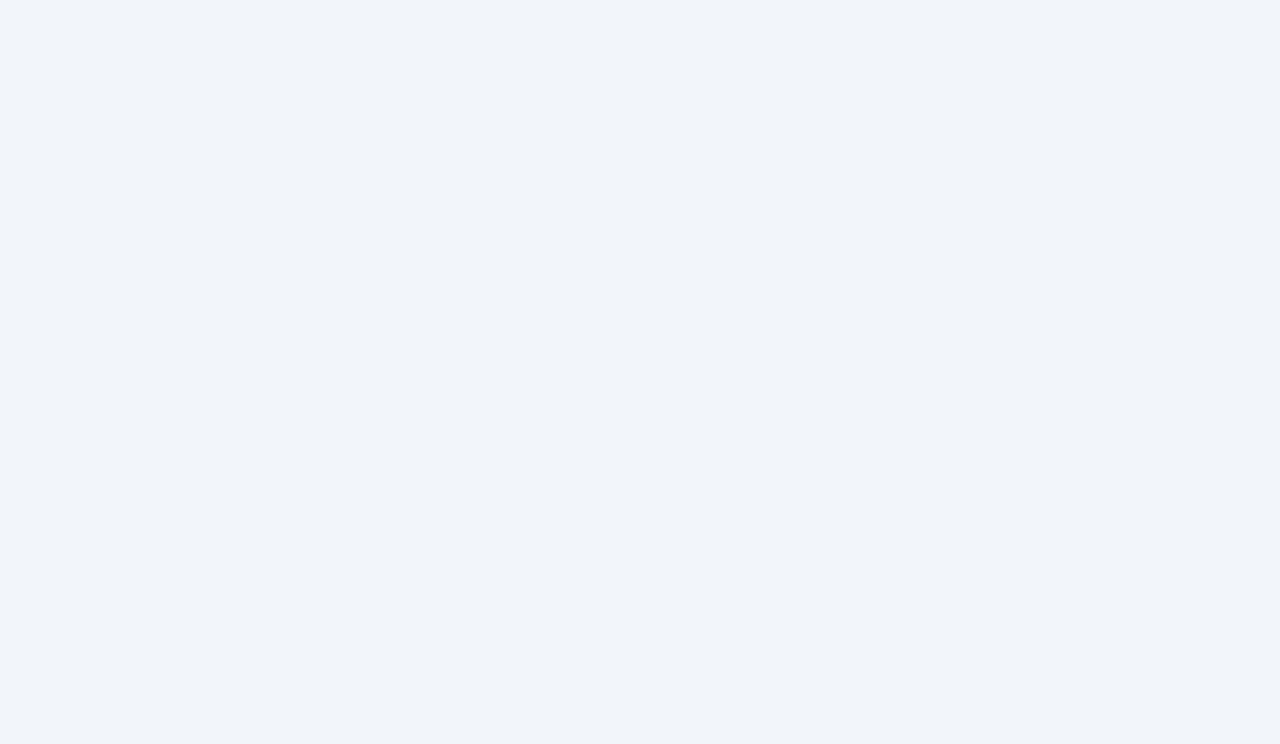
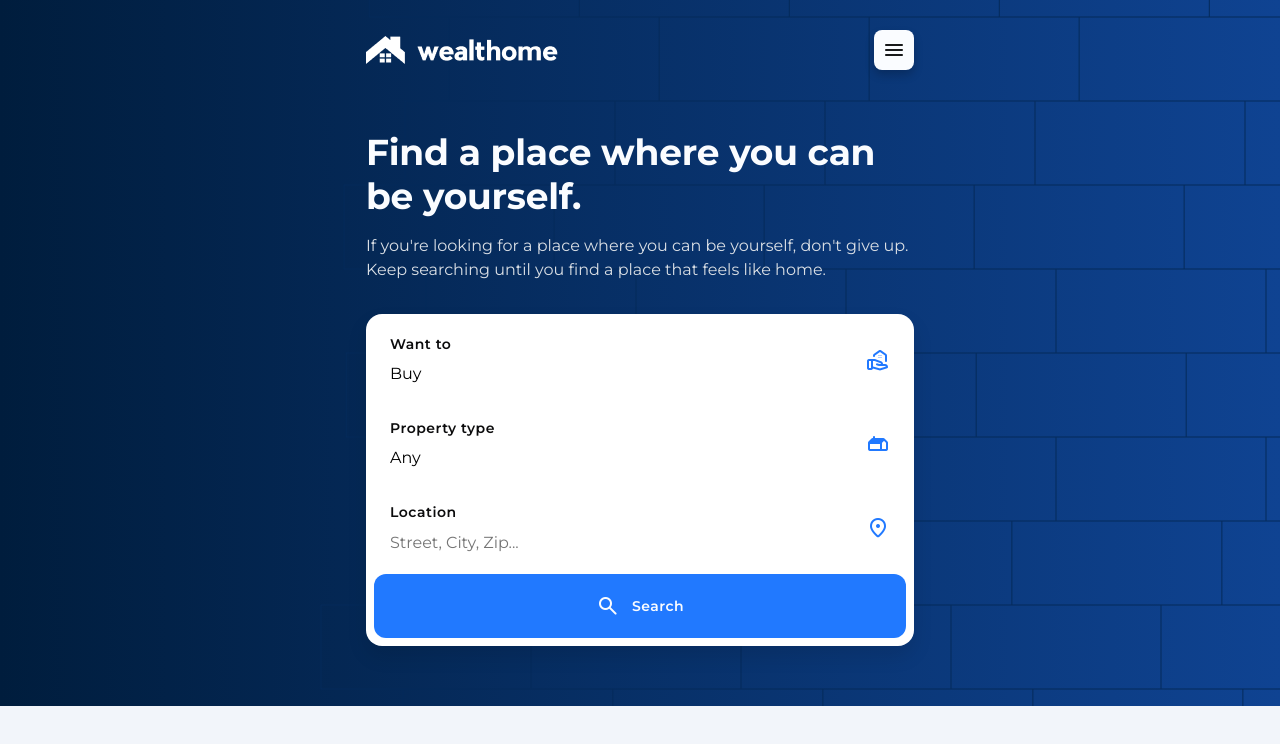
Before and after one commit to brandonariaz98/Real-Estate, a plain HTML site: page index.html in a window 1280 px wide. Shown: the top 744 px of the page. Drawn offline with nearby package versions, Linux system fonts and the light colour scheme.

Commit message:
Hero section created

```diff
--- a/assets/css/style.css
+++ b/assets/css/style.css
@@ -36,7 +36,7 @@
   --error-100: #ff2134;
 
   /* Gradients */
-  --gradients: linear-gradient(270deg, #0f4392 0%, #001d3d 100%);
+  --gradient: linear-gradient(270deg, #0f4392 0%, #001d3d 100%);
 
   /* Font Family */
   --font-primary: "Montserrat", sans-serif;
@@ -324,10 +324,10 @@ body {
   top: 0;
   left: 0;
   width: 100%;
-  height: 300px;
+  height: 100px;
   z-index: 4;
-  opacity: 0;
-  visibility: hidden;
+  /*opacity: 0;
+  visibility: hidden;*/
 }
 
 .header.active {
@@ -414,10 +414,106 @@ body {
 .navbar .btn {
   min-width: 100%;
 }
+
 /*-----------------------------------*\
   #HERO
 \*-----------------------------------*/
+.hero-banner {
+  display: none;
+}
 
+.hero {
+  position: relative;
+  background-image: var(--gradient);
+  color: var(--neutral-90);
+  padding-block: 130px 60px;
+  overflow: hidden;
+  isolation: isolate;
+}
+
+.hero-title {
+  color: var(--neutral-100);
+}
+
+.hero-text {
+  margin-block: 16px 32px;
+}
+
+.search-bar {
+  background: var(--white);
+  display: grid;
+  padding: 8px;
+  gap: 8px;
+  border-radius: 16px;
+  box-shadow: var(--shadow-4);
+}
+
+.search-item {
+  position: relative;
+  color: var(--neutral-50);
+}
+
+.search-item .search-item-field {
+  height: 76px;
+  padding: 40px 16px 12px;
+  border-radius: var(--radius-medium);
+  transition: var(--transition-duration-quick) var(--transition-easing-quick);
+  cursor: pointer;
+}
+
+.search-item .search-item-field:where(:hover, :focus) {
+  background-color: var(--neutral-95);
+}
+
+.search-item :where(.label, .material-symbols-rounded) {
+  position: absolute;
+  pointer-events: none;
+}
+
+.search-item .label {
+  top: 12px;
+  left: 16px;
+  color: var(--neutral-5);
+}
+
+.search-item .material-symbols-rounded {
+  top: 50%;
+  right: 16px;
+  translate: 0 -50%;
+  color: var(--primary-100);
+}
+
+.search-btn {
+  background: var(--primary-100);
+  color: var(--neutral-100);
+  display: flex;
+  justify-content: center;
+  align-items: center;
+  height: 64px;
+  padding-inline: 24px;
+  gap: 12px;
+  border-radius: 12px;
+  transition: var(--transition-duration-quick) var(--transition-easing-quick);
+}
+
+.search-btn:where(:hover, :focus) {
+  background-color: var(--primary-80);
+}
+
+.search-btn:where(:active, :focus-visible) {
+  background-color: var(--primary-70);
+}
+
+.bg-pattern {
+  position: absolute;
+  top: 50%;
+  left: 25%;
+  right: 0;
+  translate: 0 -50%;
+  min-height: 100%;
+  pointer-events: none;
+  z-index: -2;
+}
 /*-----------------------------------*\
   #PROPERTY
 \*-----------------------------------*/
--- a/index.html
+++ b/index.html
@@ -88,5 +88,102 @@
         </button>
       </div>
     </header>
+
+    <main>
+      <!--
+        - #HERO
+      -->
+
+      <section class="hero">
+        <div class="container">
+          <div class="hero-content">
+            <h1 class="headline-large hero-title">
+              Find a place where you can be yourself.
+            </h1>
+
+            <p class="body-large hero-text">
+              If you're looking for a place where you can be yourself, don't
+              give up. Keep searching until you find a place that feels like
+              home.
+            </p>
+
+            <form action="./" method="get" class="search-bar">
+              <label class="search-item">
+                <span class="label-medium label">Want to</span>
+
+                <select name="want-to" class="search-item-field body-medium">
+                  <option value="buy" selected>Buy</option>
+                  <option value="sell">Sell</option>
+                  <option value="rent">Rent</option>
+                </select>
+
+                <span class="material-symbols-rounded" aria-hidden="true"
+                  >real_estate_agent</span
+                >
+              </label>
+
+              <label class="search-item">
+                <span class="label-medium label">Property type</span>
+
+                <select
+                  name="property-type"
+                  class="search-item-field body-medium"
+                >
+                  <option value="any" selected>Any</option>
+                  <option value="houses">Houses</option>
+                  <option value="apartments">Apartments</option>
+                  <option value="villa">Villa</option>
+                  <option value="townhome">Townhome</option>
+                  <option value="bungalow">Bungalow</option>
+                  <option value="loft">Loft</option>
+                </select>
+
+                <span class="material-symbols-rounded" aria-hidden="true"
+                  >gite</span
+                >
+              </label>
+
+              <label class="search-item">
+                <span class="label-medium label">Location</span>
+
+                <input
+                  type="text"
+                  name="location"
+                  placeholder="Street, City, Zip..."
+                  class="search-item-field body-medium"
+                />
+
+                <span class="material-symbols-rounded" aria-hidden="true"
+                  >location_on</span
+                >
+              </label>
+
+              <button type="submit" class="search-btn">
+                <span class="material-symbols-rounded" aria-hidden="true"
+                  >search</span
+                >
+                <span class="label-medium">Search</span>
+              </button>
+            </form>
+          </div>
+
+          <img
+            src="./assets/images/hero.png"
+            width="816"
+            height="659"
+            role="presentation"
+            class="hero-banner"
+          />
+
+          <img
+            src="./assets/images/bg-pattern.png"
+            width="1240"
+            height="840"
+            role="presentation"
+            class="bg-pattern"
+          />
+        </div>
+      </section>
+    </main>
   </body>
 </html>
```
